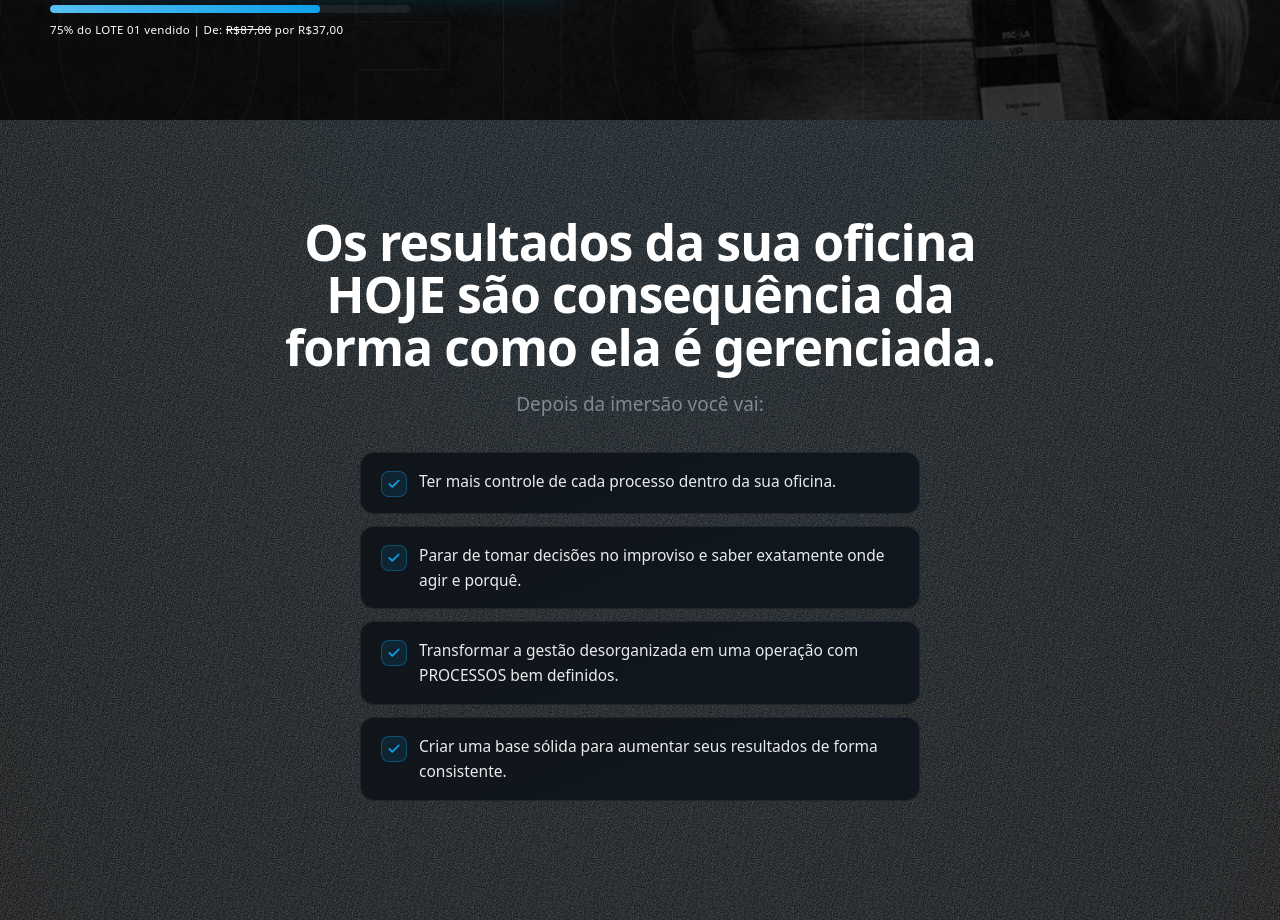
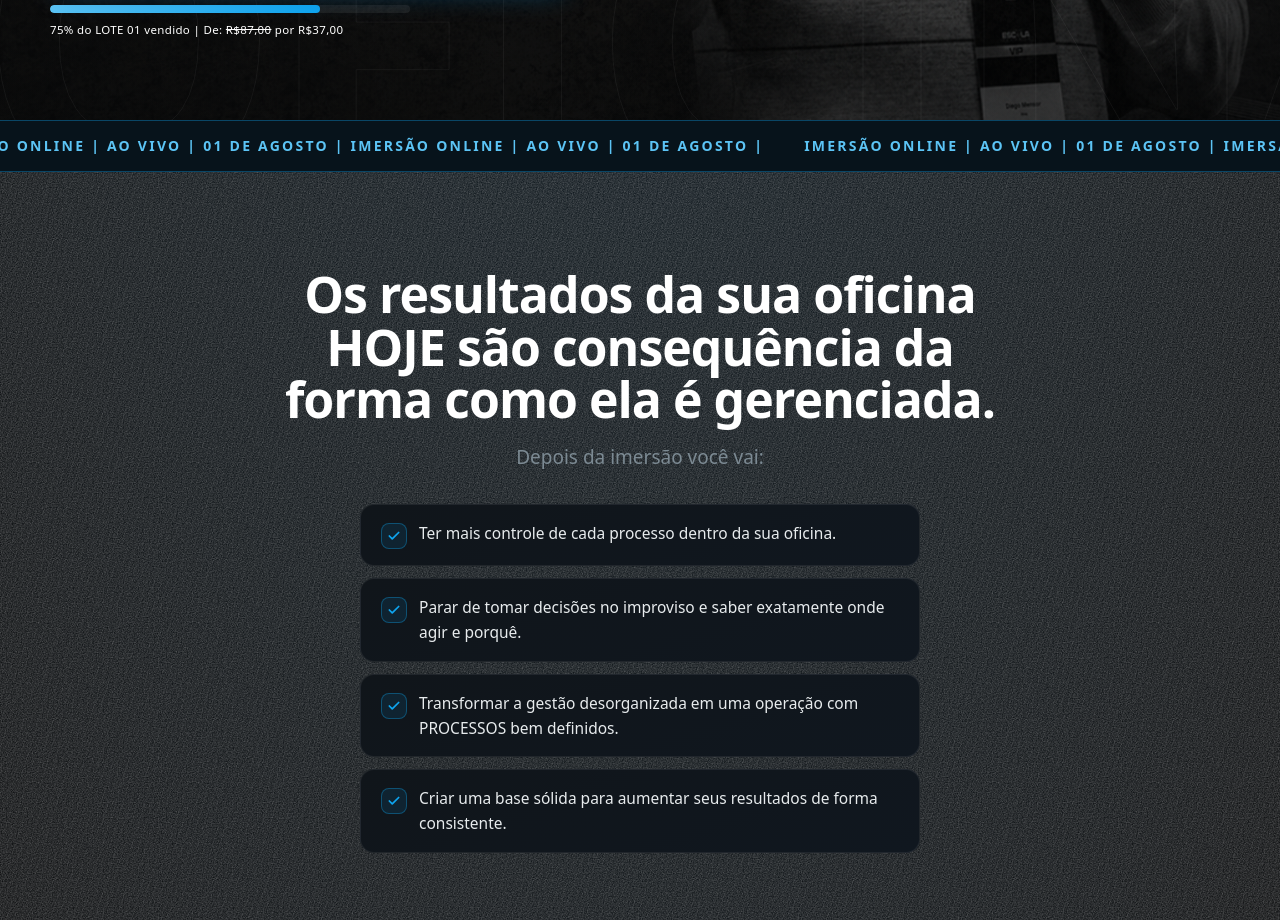
Before and after one commit to cezarhlima1/diegomensor, a Next.js app: page /destrave/lp1 in a window 1280 px wide. Shown: the part 880-1800 px from the top of the page. Built offline with nearby package versions, Linux system fonts and the light colour scheme.

Commit message:
ticker infinito adicionado

```diff
--- a/app/globals.css
+++ b/app/globals.css
@@ -965,6 +965,31 @@ a:focus-visible, button:focus-visible {
       url("/CAPA%20DOBRA1.png") center / cover no-repeat;
   }
 
+  /* faixa de reforço da proposta, logo após a primeira dobra da LP1 */
+  .destrave-theme .destrave-ticker {
+    overflow: hidden;
+    border-block: 1px solid rgba(14,165,240,.35);
+    background: #07131b;
+  }
+  .destrave-theme .destrave-ticker__track {
+    display: flex;
+    width: max-content;
+    animation: destraveTicker 18s linear infinite;
+  }
+  .destrave-theme .destrave-ticker__group {
+    flex: none;
+    padding: 14px 2.5rem 14px 0;
+    color: var(--dest-accent-soft);
+    font-family: var(--font-mono);
+    font-size: clamp(11px, 1.4vw, 14px);
+    font-weight: 700;
+    letter-spacing: .16em;
+    white-space: nowrap;
+  }
+  @keyframes destraveTicker {
+    to { transform: translateX(-50%); }
+  }
+
   .destrave-theme .final-card,
   .destrave-theme .price-card {
     background: linear-gradient(170deg, #141a1f, var(--color-card));
@@ -999,4 +1024,5 @@ a:focus-visible, button:focus-visible {
 @media (prefers-reduced-motion: reduce) {
   .dest-ticket-price { animation: none; }
   .dest-bar-fill { transition: none; width: var(--dest-bar-w, 75%) !important; }
+  .destrave-ticker__track { animation: none !important; }
 }
--- a/components/destrave/DestravePage.tsx
+++ b/components/destrave/DestravePage.tsx
@@ -12,6 +12,9 @@ const testimonials = [
   { src: "/depoimento.jpeg", alt: "Print de WhatsApp com relato de dono de oficina", caption: "resultado real no grupo" },
   { src: "/depoimento1.jpeg", alt: "Print de WhatsApp com relato de aluno sobre a gestão da oficina", caption: "relato após aplicar o método" },
 ];
+
+const tickerText = "IMERSÃO ONLINE | AO VIVO | 01 DE AGOSTO |";
+const tickerLine = `${tickerText} ${tickerText} ${tickerText}`;
 
 export default function DestravePage({ copy }: { copy: DestraveCopy }) {
   return (
@@ -111,6 +114,15 @@ export default function DestravePage({ copy }: { copy: DestraveCopy }) {
           )}
         </div>
       </section>
+
+      {copy.heroTitle && (
+        <section className="destrave-ticker" aria-label={tickerText}>
+          <div className="destrave-ticker__track" aria-hidden="true">
+            <div className="destrave-ticker__group">{tickerLine}</div>
+            <div className="destrave-ticker__group">{tickerLine}</div>
+          </div>
+        </section>
+      )}
 
       {/* 2º BLOCO */}
       <section className="py-[72px] md:py-24">
```
